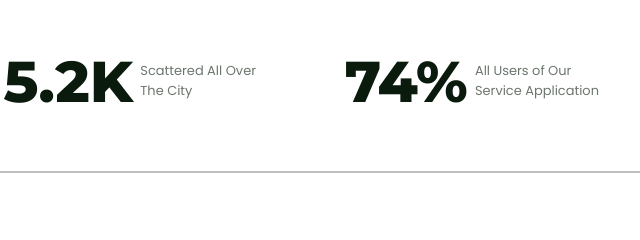
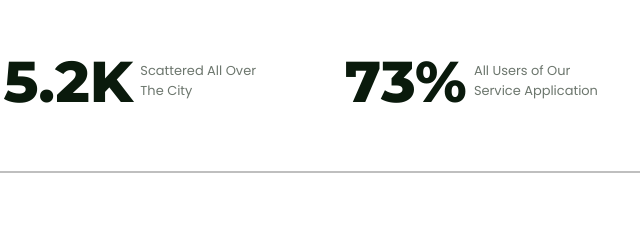
Before and after one commit to hackelite01/ProjectElectrip, a plain HTML site: page index.html in a window 1280 px wide. Shown: the part 703-943 px from the top of the page, 509-1149 px from the left. Drawn offline with nearby package versions, Linux system fonts and the light colour scheme; no server answers.

Commit message:
Initial commit

```diff
--- a/index.html
+++ b/index.html
@@ -58,7 +58,7 @@
                 <p>Scattered All Over The City</p>
             </div>
             <div class="badge">
-                <h2 class="title">74%</h2>
+                <h2 class="title">73%</h2>
                 <p>All Users of Our Service Application</p>
             </div>
         </section>
```
